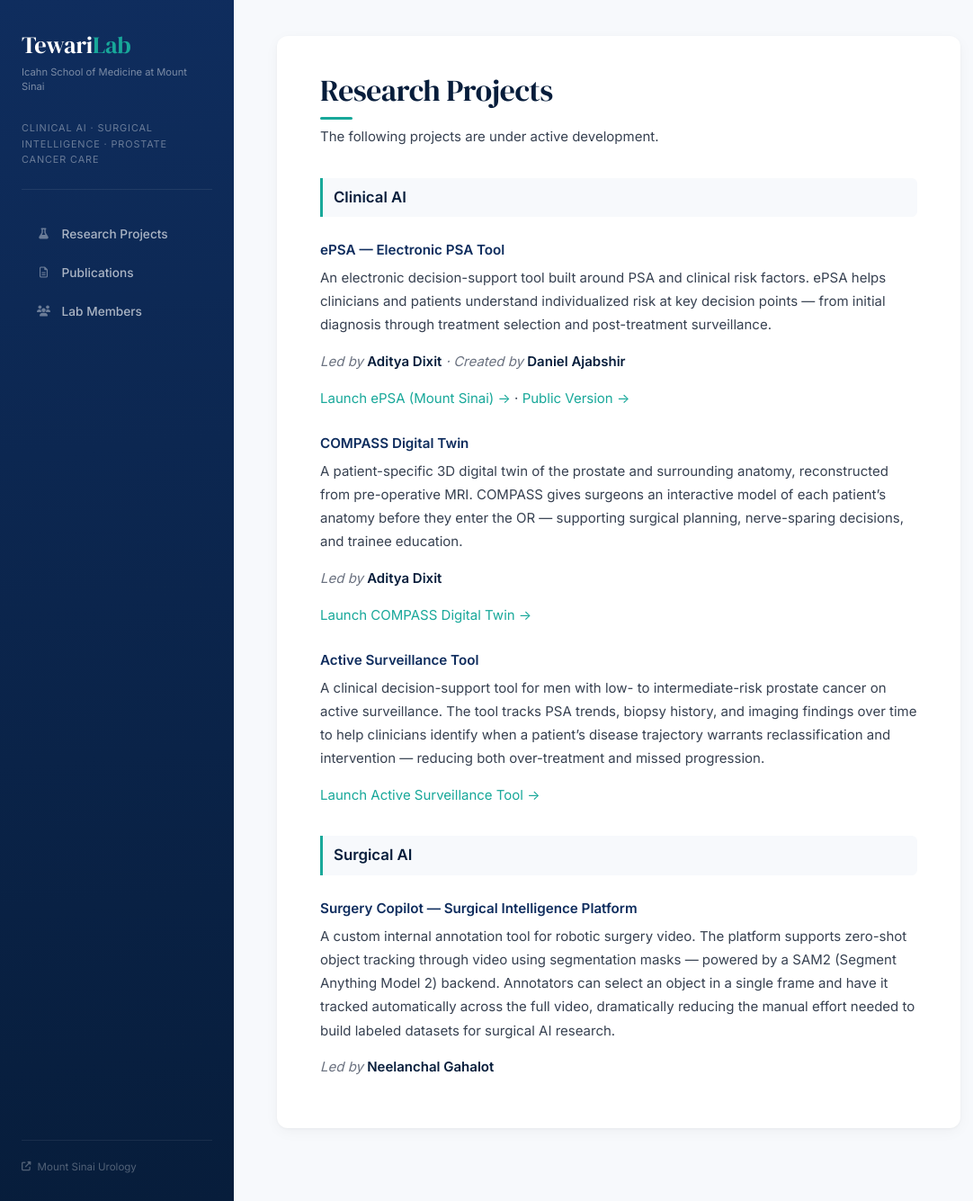
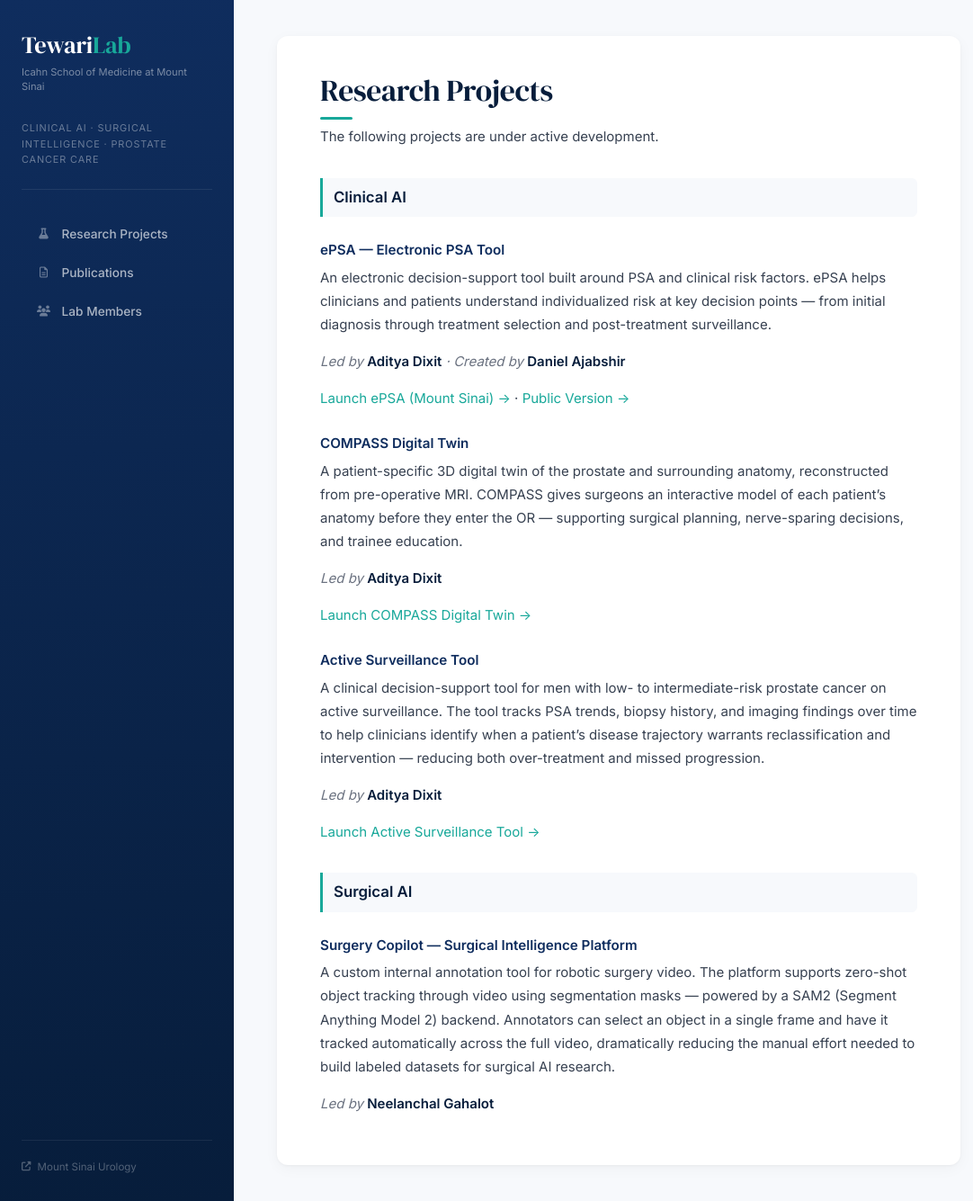
Before and after one commit to Urology-AI/urology-ai.github.io, a Jekyll site: the page built from projects/index.md, in a window 1280 px wide and 1335 px high. Shown: the whole window at 90% size, without its empty margins (0-1082 px from the left). Built offline with Jekyll 4.4.1, drawn with Linux system fonts in a browser that asks for light colours; our own code applies the rules of GitHub Pages for plain Markdown files.

Commit message:
Add Aditya Dixit as lead on Active Surveillance Tool
Co-Authored-By: Claude Sonnet 4.6 <noreply@anthropic.com>

```diff
--- a/projects/index.md
+++ b/projects/index.md
@@ -28,6 +28,8 @@ A patient-specific 3D digital twin of the prostate and surrounding anatomy, reco
 
 A clinical decision-support tool for men with low- to intermediate-risk prostate cancer on active surveillance. The tool tracks PSA trends, biopsy history, and imaging findings over time to help clinicians identify when a patient's disease trajectory warrants reclassification and intervention — reducing both over-treatment and missed progression.
 
+*Led by* **Aditya Dixit**
+
 [Launch Active Surveillance Tool →](https://as.millionstrongmen.com/)
 
 ## Surgical AI
```
